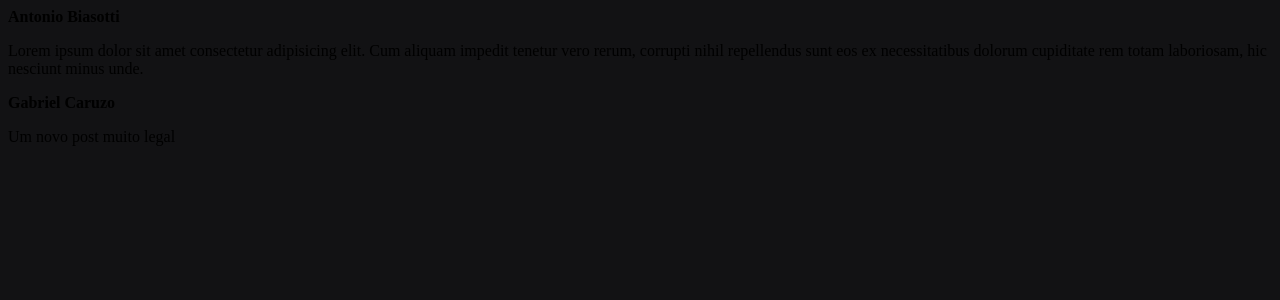
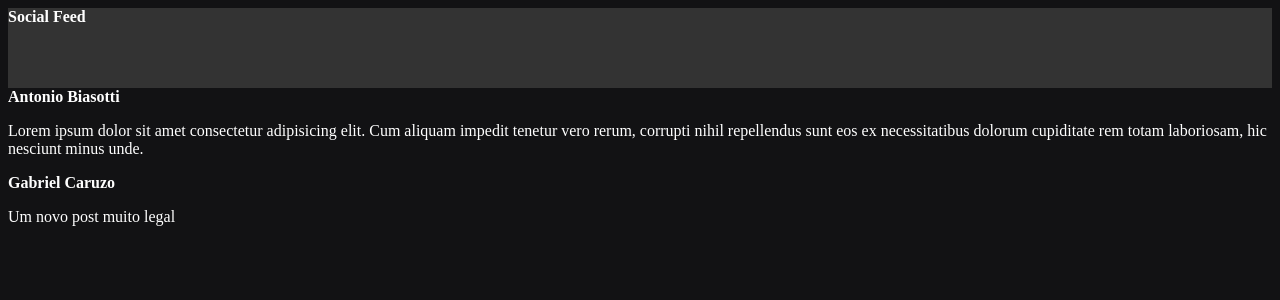
Before and after one commit to antoniobiasotti/fundamentos-react.js, a React (Vite) app: page / in a window 1280 px wide. Shown: the top 300 px of the page. Built offline with nearby package versions, Linux system fonts and the light colour scheme.

Commit message:
Created Component Header

```diff
--- a/src/App.jsx
+++ b/src/App.jsx
@@ -1,10 +1,13 @@
 import { Post } from './Post';
+import { Header } from './components/Header';
 
 import './styles.css';
 
 export function App() {
   return (
     <div>
+    <Header />
+
     <Post
       author="Antonio Biasotti"
       content="Lorem ipsum dolor sit amet consectetur adipisicing elit. Cum aliquam impedit tenetur vero rerum, corrupti nihil repellendus sunt eos ex necessitatibus dolorum cupiditate rem totam laboriosam, hic nesciunt minus unde."
--- /dev/null
+++ b/src/components/Header.jsx
@@ -0,0 +1,9 @@
+import styles from './Header.module.css'
+
+export function Header() {
+     return (
+          <header className={styles.header}>
+               <strong>Social Feed</strong>
+          </header>
+     );
+}
--- /dev/null
+++ b/src/components/Header.module.css
@@ -0,0 +1,4 @@
+.header {
+     background: #333;
+     height: 80px;
+}
--- a/src/styles.css
+++ b/src/styles.css
@@ -1,3 +1,4 @@
 body {
      background: #121214;
+     color: #fff;
 }
```
